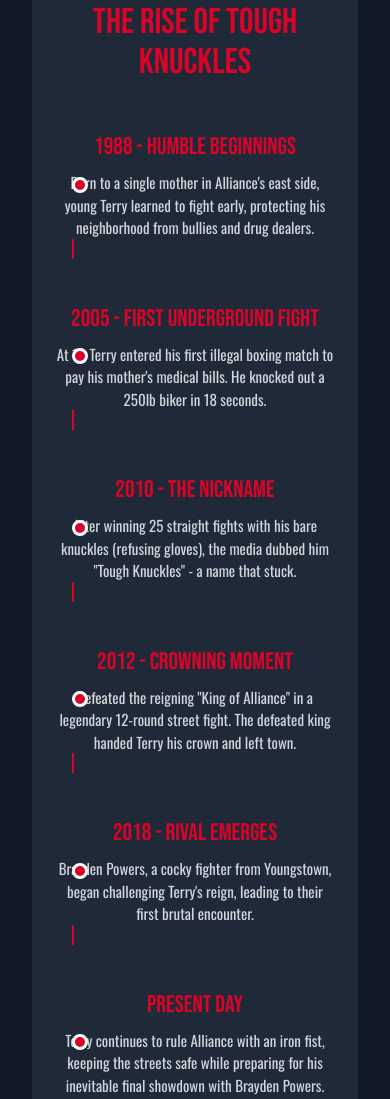
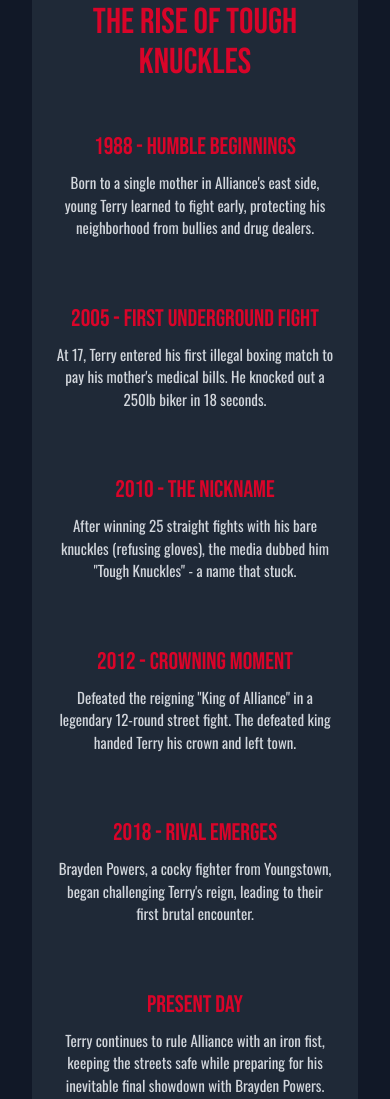
Before and after one commit to wuhplaptop/terry, a plain HTML site: page index.html in a window 390 px wide. Shown: the part 2375-3474 px from the top of the page. Drawn offline with nearby package versions, Linux system fonts and the light colour scheme.

Commit message:
Update index.html

```diff
--- a/index.html
+++ b/index.html
@@ -96,15 +96,11 @@
       margin-bottom: 0;
     }
 
-    /* Mobile update for timeline red dots and connecting line */
+    /* Mobile update: fully hide timeline dots and lines */
     @media (max-width: 768px) {
-      .timeline-dot {
-        left: 1rem; /* Shift dot to the left gutter */
-        transform: translate(0, -50%); /* Remove horizontal centering */
-      }
+      .timeline-dot,
       .timeline-item:not(:last-child)::after {
-        left: 1rem; /* Align the vertical line with the new dot position */
-        transform: translateX(0);
+        display: none;
       }
     }
   </style>
```
